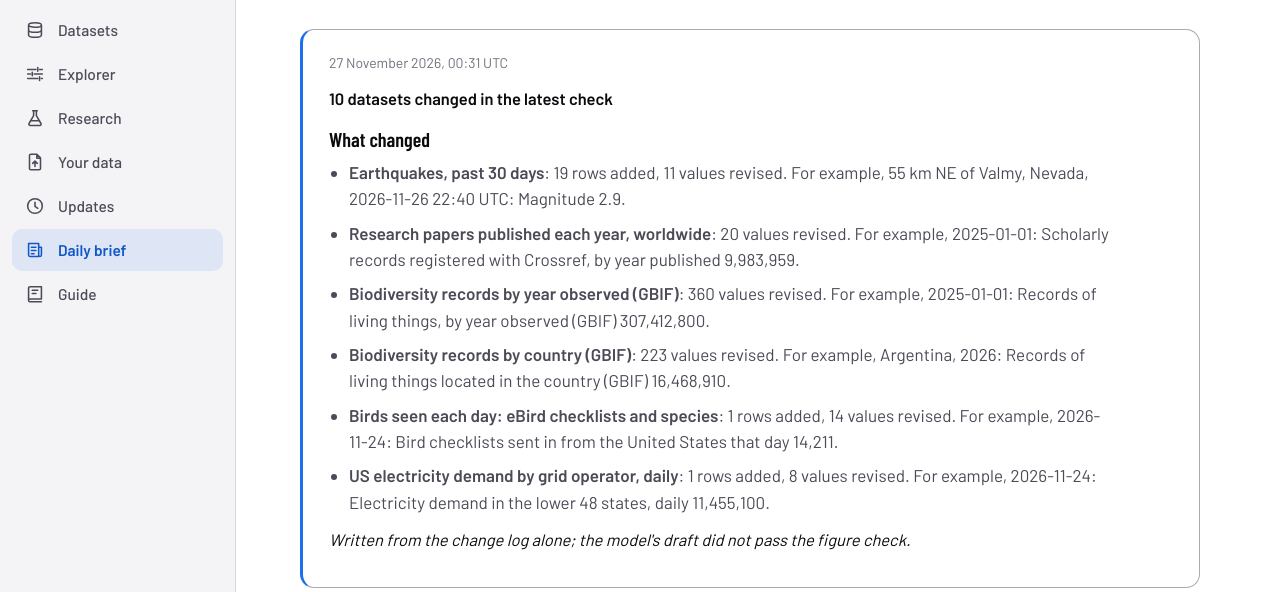
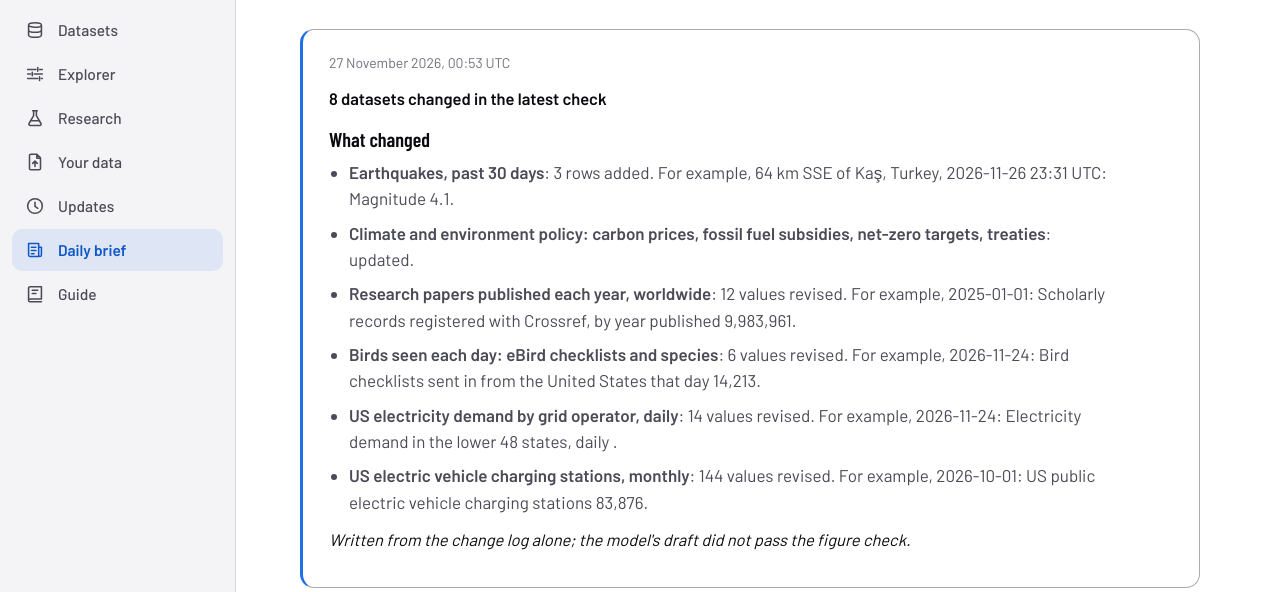
Before and after one commit to sahiljangra12/open-data-company, a plain HTML site: page docs/brief.html in a window 1280 px wide. Shown: the part 155-747 px from the top of the page. Drawn offline with Linux system fonts and the light colour scheme.

Commit message:
Daily brief

```diff
--- a/docs/brief.html
+++ b/docs/brief.html
@@ -5,16 +5,16 @@
 <div class="wrap">
 <div class="xhead"><h1>Daily brief</h1>
 <p>Each day, after the data is refreshed, the Data Agent reads what changed, checks the newest figures in the datasets and writes this short note. It runs on GitHub, with tools written for this site.</p></div>
-<section><div class="card brief"><p class="hint">27 November 2026, 00:31 UTC</p>
-<p><strong>10 datasets changed in the latest check</strong></p>
+<section><div class="card brief"><p class="hint">27 November 2026, 00:53 UTC</p>
+<p><strong>8 datasets changed in the latest check</strong></p>
 <h3>What changed</h3>
 <ul>
-<li><strong>Earthquakes, past 30 days</strong>: 19 rows added, 11 values revised. For example, 55 km NE of Valmy, Nevada, 2026-11-26 22:40 UTC: Magnitude 2.9.</li>
-<li><strong>Research papers published each year, worldwide</strong>: 20 values revised. For example, 2025-01-01: Scholarly records registered with Crossref, by year published 9,983,959.</li>
-<li><strong>Biodiversity records by year observed (GBIF)</strong>: 360 values revised. For example, 2025-01-01: Records of living things, by year observed (GBIF) 307,412,800.</li>
-<li><strong>Biodiversity records by country (GBIF)</strong>: 223 values revised. For example, Argentina, 2026: Records of living things located in the country (GBIF) 16,468,910.</li>
-<li><strong>Birds seen each day: eBird checklists and species</strong>: 1 rows added, 14 values revised. For example, 2026-11-24: Bird checklists sent in from the United States that day 14,211.</li>
-<li><strong>US electricity demand by grid operator, daily</strong>: 1 rows added, 8 values revised. For example, 2026-11-24: Electricity demand in the lower 48 states, daily 11,455,100.</li>
+<li><strong>Earthquakes, past 30 days</strong>: 3 rows added. For example, 64 km SSE of Kaş, Turkey, 2026-11-26 23:31 UTC: Magnitude 4.1.</li>
+<li><strong>Climate and environment policy: carbon prices, fossil fuel subsidies, net-zero targets, treaties</strong>: updated.</li>
+<li><strong>Research papers published each year, worldwide</strong>: 12 values revised. For example, 2025-01-01: Scholarly records registered with Crossref, by year published 9,983,961.</li>
+<li><strong>Birds seen each day: eBird checklists and species</strong>: 6 values revised. For example, 2026-11-24: Bird checklists sent in from the United States that day 14,213.</li>
+<li><strong>US electricity demand by grid operator, daily</strong>: 14 values revised. For example, 2026-11-24: Electricity demand in the lower 48 states, daily .</li>
+<li><strong>US electric vehicle charging stations, monthly</strong>: 144 values revised. For example, 2026-10-01: US public electric vehicle charging stations 83,876.</li>
 </ul>
 <p><em>Written from the change log alone; the model's draft did not pass the figure check.</em></p>
 </div>
--- a/docs/data/brief.json
+++ b/docs/data/brief.json
@@ -1,10 +1,10 @@
 {
  "briefs": [
   {
-   "at": "2026-11-27T00:31:59Z",
+   "at": "2026-11-27T00:53:25Z",
    "model": null,
    "tools": [],
-   "markdown": "**10 datasets changed in the latest check**\n\n### What changed\n- **Earthquakes, past 30 days**: 19 rows added, 11 values revised. For example, 55 km NE of Valmy, Nevada, 2026-11-26 22:40 UTC: Magnitude 2.9.\n- **Research papers published each year, worldwide**: 20 values revised. For example, 2025-01-01: Scholarly records registered with Crossref, by year published 9,983,959.\n- **Biodiversity records by year observed (GBIF)**: 360 values revised. For example, 2025-01-01: Records of living things, by year observed (GBIF) 307,412,800.\n- **Biodiversity records by country (GBIF)**: 223 values revised. For example, Argentina, 2026: Records of living things located in the country (GBIF) 16,468,910.\n- **Birds seen each day: eBird checklists and species**: 1 rows added, 14 values revised. For example, 2026-11-24: Bird checklists sent in from the United States that day 14,211.\n- **US electricity demand by grid operator, daily**: 1 rows added, 8 values revised. For example, 2026-11-24: Electricity demand in the lower 48 states, daily 11,455,100.\n\n_Written from the change log alone; the model's draft did not pass the figure check._"
+   "markdown": "**8 datasets changed in the latest check**\n\n### What changed\n- **Earthquakes, past 30 days**: 3 rows added. For example, 64 km SSE of Kaş, Turkey, 2026-11-26 23:31 UTC: Magnitude 4.1.\n- **Climate and environment policy: carbon prices, fossil fuel subsidies, net-zero targets, treaties**: updated.\n- **Research papers published each year, worldwide**: 12 values revised. For example, 2025-01-01: Scholarly records registered with Crossref, by year published 9,983,961.\n- **Birds seen each day: eBird checklists and species**: 6 values revised. For example, 2026-11-24: Bird checklists sent in from the United States that day 14,213.\n- **US electricity demand by grid operator, daily**: 14 values revised. For example, 2026-11-24: Electricity demand in the lower 48 states, daily .\n- **US electric vehicle charging stations, monthly**: 144 values revised. For example, 2026-10-01: US public electric vehicle charging stations 83,876.\n\n_Written from the change log alone; the model's draft did not pass the figure check._"
   },
   {
    "at": "2026-11-26T21:27:33Z",
```
